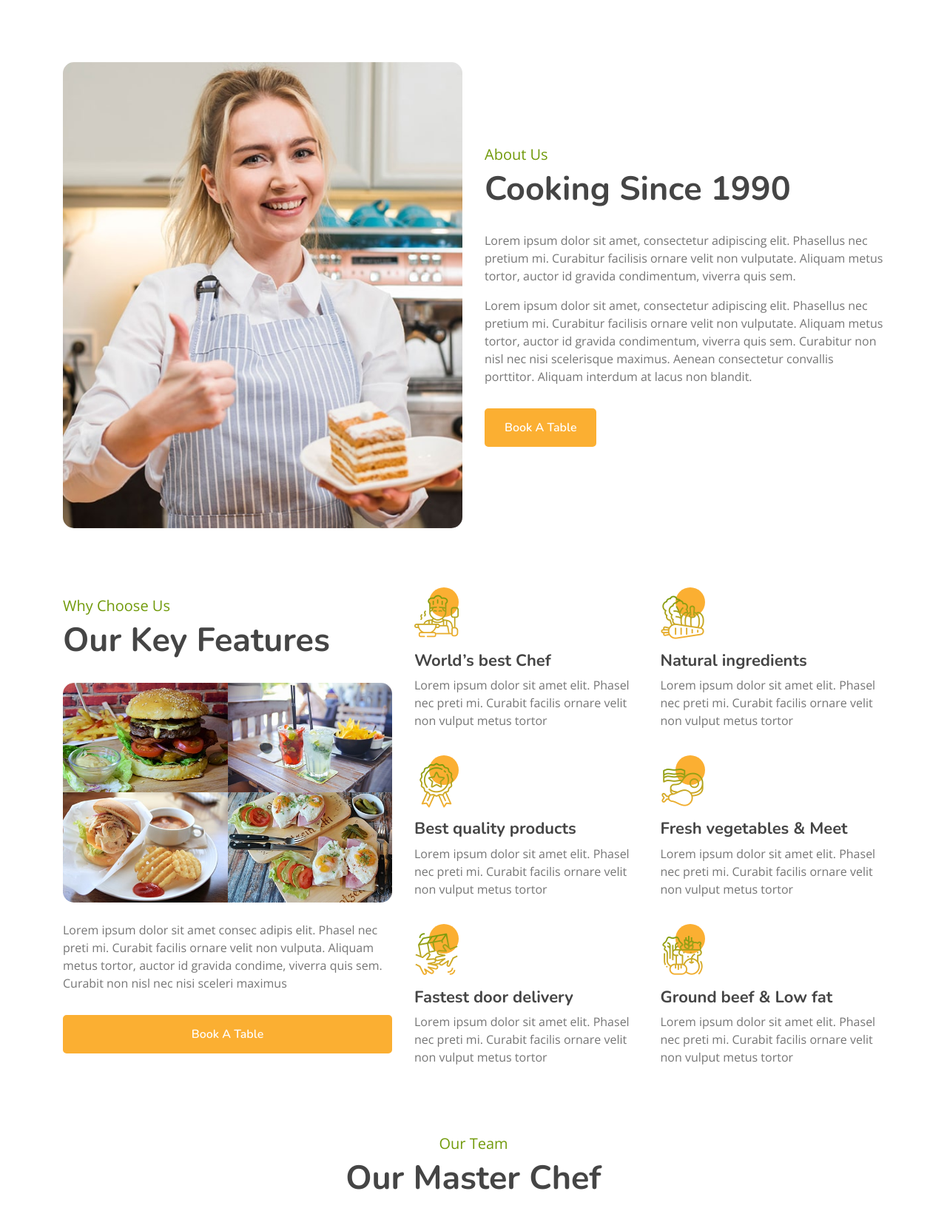
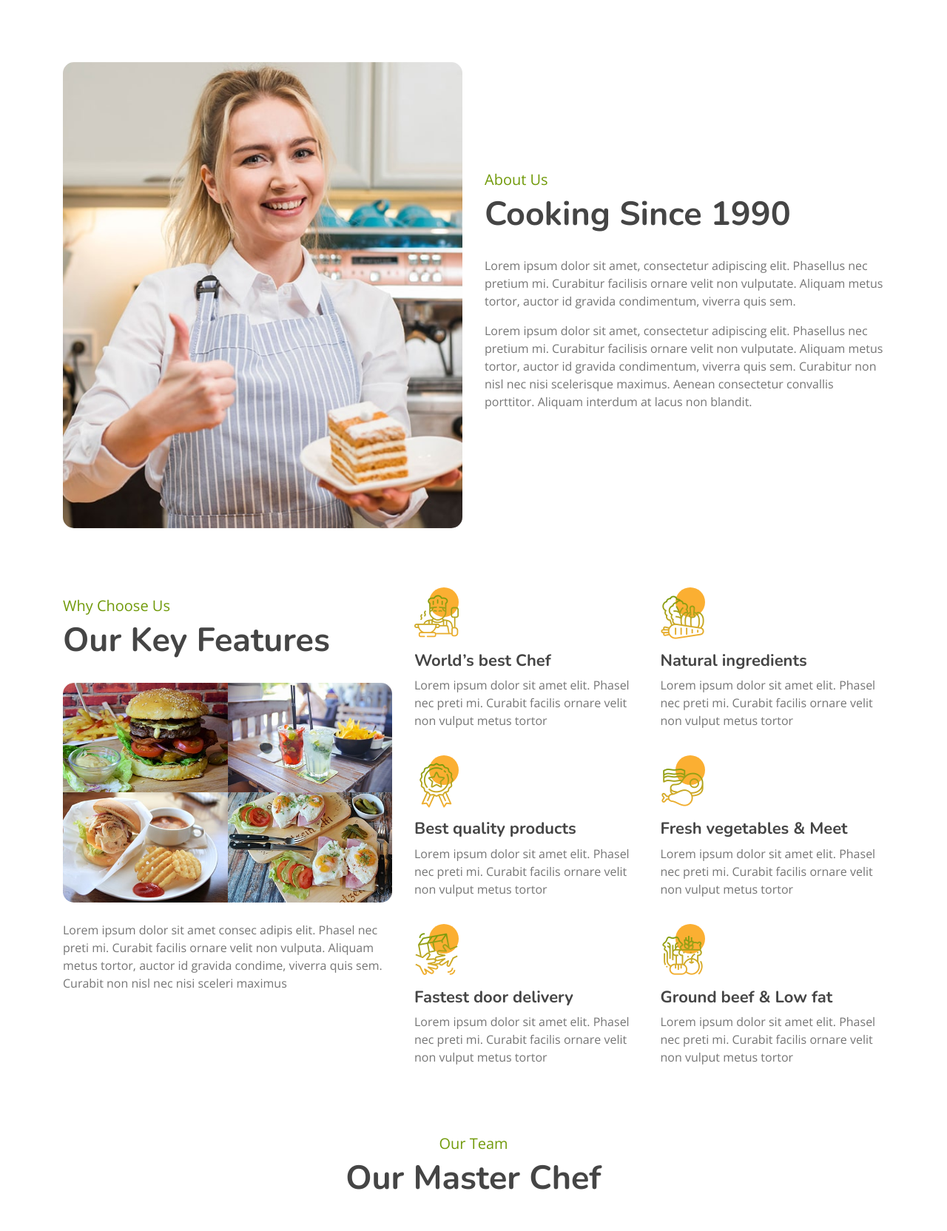
Before and after one commit to nishantn31/food-ordering-project, a Django app: page / in a window 1280 px wide. Shown: the part 2648-4312 px from the top of the page at 74% size. Run offline with Django 4.2, Linux system fonts and the light colour scheme; data comes from the database, SQL or seed files in the repository; both versions use the stored data as it was after the commit; some libraries are stand-ins or nearby versions.

Commit message:
modified html templates

```diff
--- a/foodordering/template/about.html
+++ b/foodordering/template/about.html
@@ -27,7 +27,6 @@
                     <div class="col-lg-6">
                         <div class="about-img">
                             <img src="/static/img/about.jpg" alt="Image">
-                            <button type="button" class="btn-play" data-toggle="modal" data-src="https://www.youtube.com/embed/DWRcNpR6Kdc" data-target="#videoModal">
                                 <span></span>
                             </button>
                         </div>
--- a/foodordering/template/feature.html
+++ b/foodordering/template/feature.html
@@ -48,7 +48,6 @@
                             <p>
                                 Lorem ipsum dolor sit amet consec adipis elit. Phasel nec preti mi. Curabit facilis ornare velit non vulputa. Aliquam metus tortor, auctor id gravida condime, viverra quis sem. Curabit non nisl nec nisi sceleri maximus
                             </p>
-                            <a class="btn custom-btn" href="">Book A Table</a>
                         </div>
                     </div>
                     <div class="col-lg-7">
--- a/foodordering/template/index.html
+++ b/foodordering/template/index.html
@@ -260,7 +260,6 @@
                                 <p>
                                     Lorem ipsum dolor sit amet, consectetur adipiscing elit. Phasellus nec pretium mi. Curabitur facilisis ornare velit non vulputate. Aliquam metus tortor, auctor id gravida condimentum, viverra quis sem. Curabitur non nisl nec nisi scelerisque maximus. Aenean consectetur convallis porttitor. Aliquam interdum at lacus non blandit.
                                 </p>
-                                <a class="btn custom-btn" href="">Book A Table</a>
                             </div>
                         </div>
                     </div>
@@ -300,7 +299,6 @@
                             <p>
                                 Lorem ipsum dolor sit amet consec adipis elit. Phasel nec preti mi. Curabit facilis ornare velit non vulputa. Aliquam metus tortor, auctor id gravida condime, viverra quis sem. Curabit non nisl nec nisi sceleri maximus
                             </p>
-                            <a class="btn custom-btn" href="">Book A Table</a>
                         </div>
                     </div>
                     <div class="col-lg-7">
```
Also changed, not shown: foodordering/db.sqlite3.
